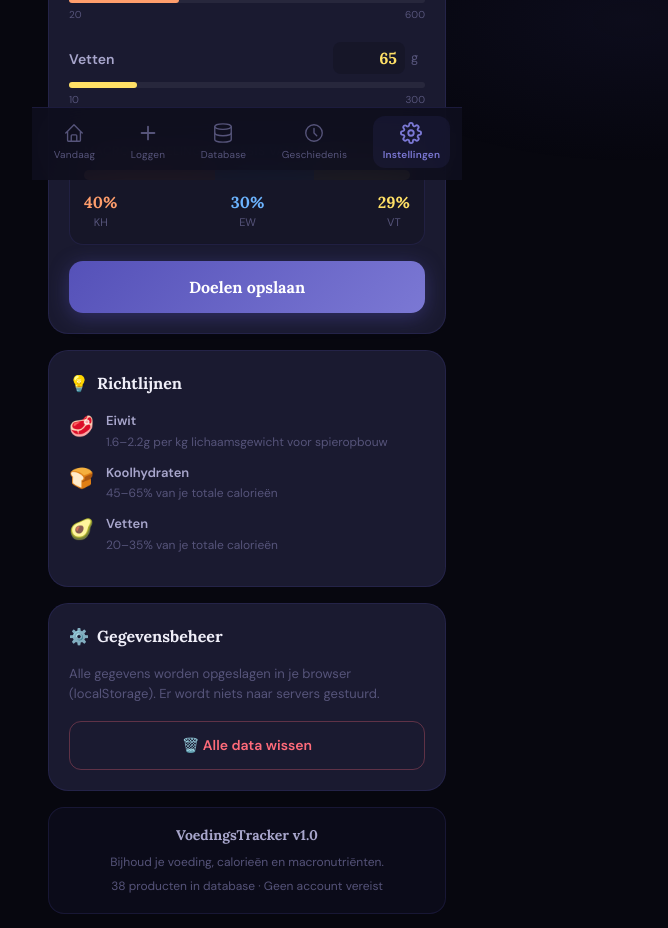
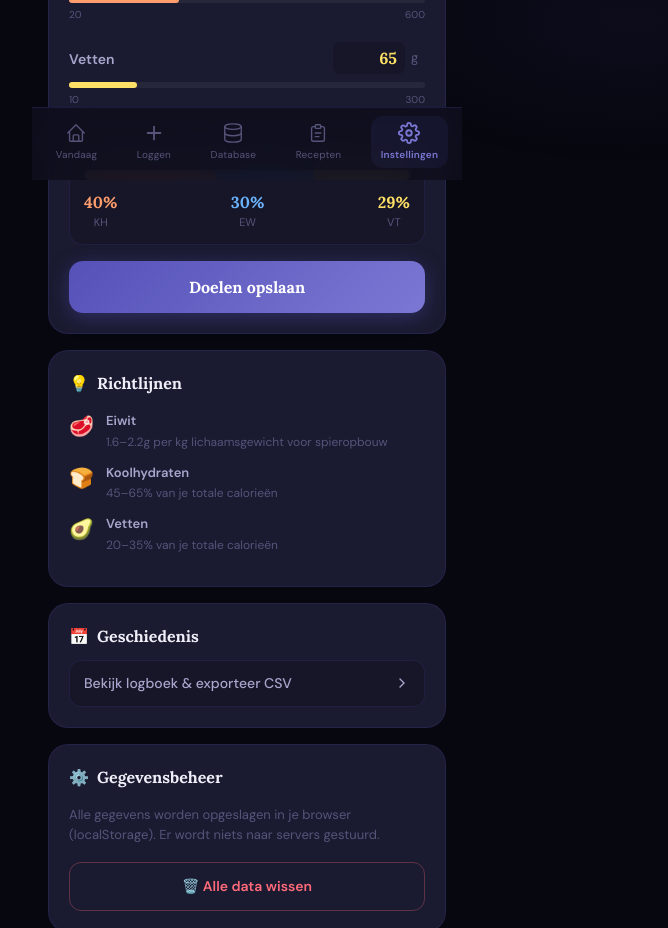
Before and after one commit to jorenr95/nutrition-tracker, a Next.js app: page /instellingen in a window 1280 px wide. Shown: the part 620-1548 px from the top of the page, without its empty margins (393-1061 px from the left). Built offline with nearby package versions, Linux system fonts and the light colour scheme.

Commit message:
Add Recepten to nav bar, move Geschiedenis to Instellingen

```diff
--- a/app/instellingen/page.tsx
+++ b/app/instellingen/page.tsx
@@ -1,6 +1,7 @@
 'use client';
 
 import { useState, useEffect } from 'react';
+import Link from 'next/link';
 import { getDoelen, slaDoelen, wisAlleData, getNaam, slaNaamOp } from '@/lib/opslag';
 import type { Doelen } from '@/lib/types';
 
@@ -213,6 +214,17 @@ export default function InstellingenPage() {
         ))}
       </div>
 
+      {/* Geschiedenis link */}
+      <div style={{ margin: '0 16px 16px', background: 'var(--bg-card)', borderRadius: '20px', border: '1px solid var(--border)', padding: '20px' }}>
+        <div style={{ fontFamily: 'Lora, serif', fontWeight: 700, fontSize: '16px', marginBottom: '12px', display: 'flex', alignItems: 'center', gap: '8px' }}>
+          <span>📅</span> Geschiedenis
+        </div>
+        <Link href="/geschiedenis" style={{ display: 'flex', alignItems: 'center', justifyContent: 'space-between', padding: '12px 14px', background: 'var(--bg-elevated)', border: '1px solid var(--border)', borderRadius: '12px', color: 'var(--text-secondary)', textDecoration: 'none', fontSize: '14px', fontWeight: 500 }}>
+          <span>Bekijk logboek &amp; exporteer CSV</span>
+          <svg width="16" height="16" viewBox="0 0 24 24" fill="none" stroke="currentColor" strokeWidth="2" strokeLinecap="round"><path d="M9 18l6-6-6-6" /></svg>
+        </Link>
+      </div>
+
       {/* Data management */}
       <div style={{ margin: '0 16px 16px', background: 'var(--bg-card)', borderRadius: '20px', border: '1px solid var(--border)', padding: '20px' }}>
         <div style={{ fontFamily: 'Lora, serif', fontWeight: 700, fontSize: '16px', marginBottom: '16px', display: 'flex', alignItems: 'center', gap: '8px' }}>
--- a/components/Navigation.tsx
+++ b/components/Navigation.tsx
@@ -30,11 +30,13 @@ function IconDatabase({ active }: { active: boolean }) {
   );
 }
 
-function IconHistory({ active }: { active: boolean }) {
+function IconRecipes({ active }: { active: boolean }) {
   return (
     <svg width="22" height="22" viewBox="0 0 24 24" fill="none" stroke="currentColor" strokeWidth={active ? 2 : 1.5} strokeLinecap="round" strokeLinejoin="round">
-      <circle cx="12" cy="12" r="9" />
-      <polyline points="12 7 12 12 15 15" />
+      <path d="M9 5H7a2 2 0 0 0-2 2v12a2 2 0 0 0 2 2h10a2 2 0 0 0 2-2V7a2 2 0 0 0-2-2h-2" />
+      <rect x="9" y="3" width="6" height="4" rx="1" />
+      <line x1="9" y1="12" x2="15" y2="12" />
+      <line x1="9" y1="16" x2="13" y2="16" />
     </svg>
   );
 }
@@ -52,7 +54,7 @@ const NAV_ITEMS = [
   { href: '/', label: 'Vandaag', Icon: IconHome },
   { href: '/loggen', label: 'Loggen', Icon: IconPlus, accent: true },
   { href: '/database', label: 'Database', Icon: IconDatabase },
-  { href: '/geschiedenis', label: 'Geschiedenis', Icon: IconHistory },
+  { href: '/recepten', label: 'Recepten', Icon: IconRecipes },
   { href: '/instellingen', label: 'Instellingen', Icon: IconSettings },
 ];
 
```
